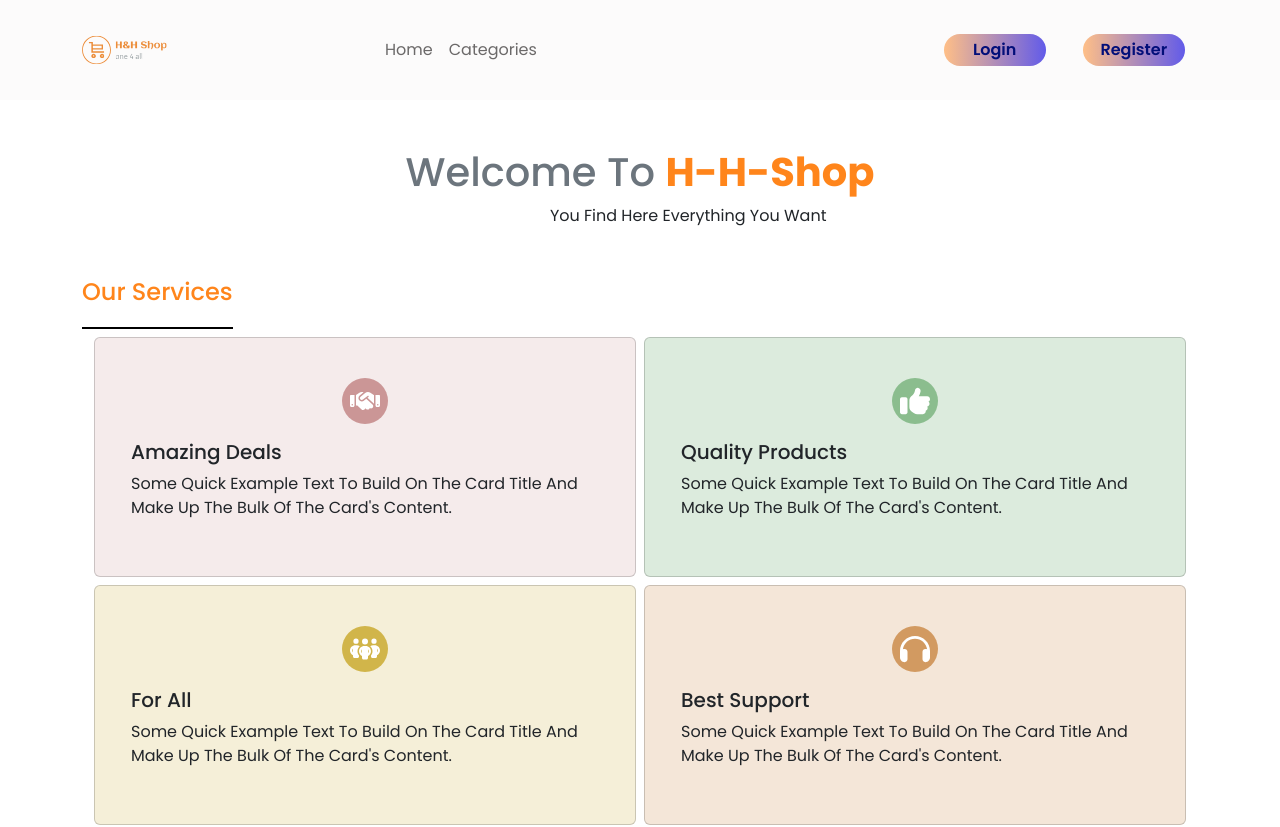
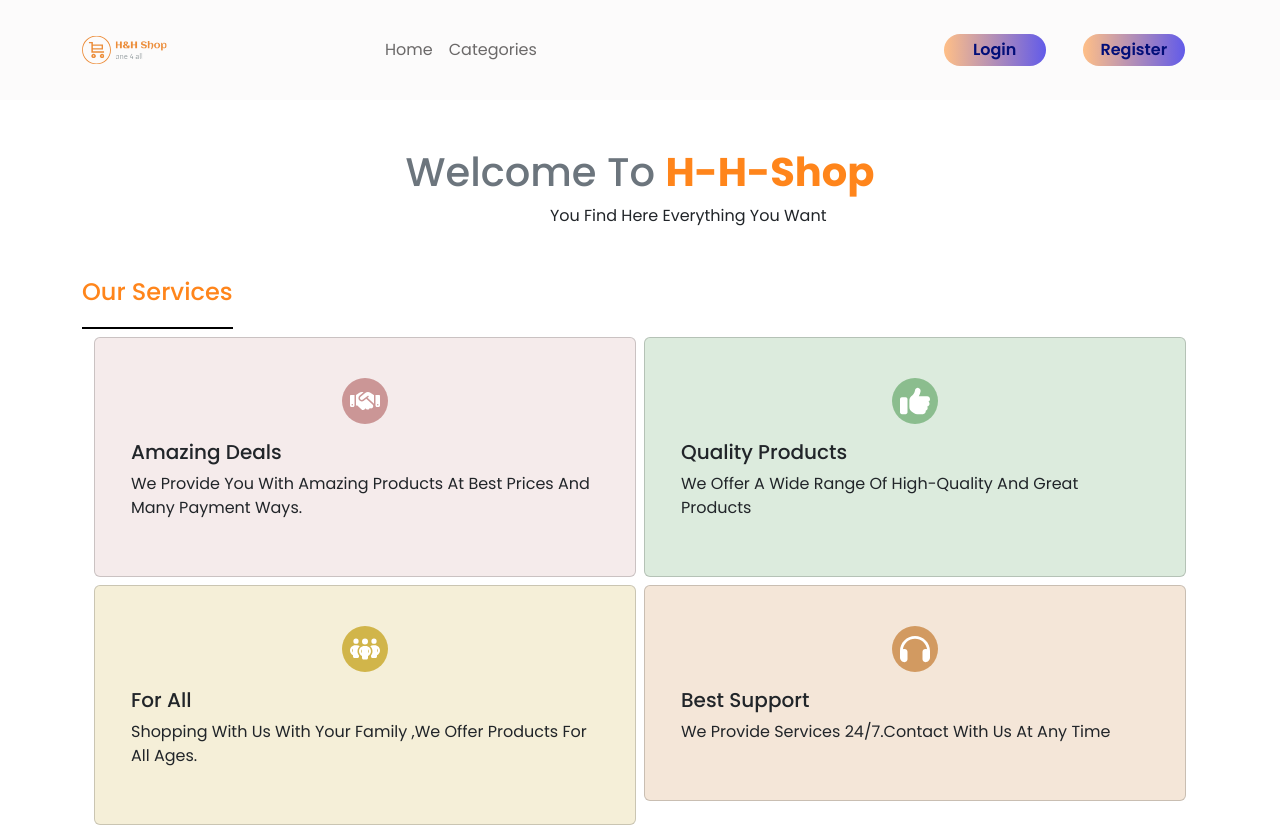
Before and after one commit to horia-abdaljabbar/finalProject-SHOP, a React (Vite) app: page / in a window 1280 px wide. Shown: the top 827 px of the page. Built offline with nearby package versions, Linux system fonts and the light colour scheme; no server answers; the HTML template or start-up script is replaced by a standard one.

Commit message:
update home page

```diff
--- a/src/components/DetailsHome/DetailsHome.jsx
+++ b/src/components/DetailsHome/DetailsHome.jsx
@@ -16,7 +16,7 @@ function DetailsHome() {
       <FontAwesomeIcon icon={faHandshake} style={{background: "#cb9696",}}/>
               <div className="card-body">
           <h5 className="card-title">Amazing Deals</h5>
-          <p className="card-text">Some quick example text to build on the card title and make up the bulk of the card's content.</p>
+          <p className="card-text">We provide you with amazing products at best prices and many payment ways.</p>
           {/* <a href="#" className="btn btn-primary">Go somewhere</a> */}
         </div>
       </div>
@@ -25,7 +25,7 @@ function DetailsHome() {
       <div className="card" style={{background: "#dcebdd",}}>
       <FontAwesomeIcon icon={ faThumbsUp} style={{background: "#8bbd8e",}} />        <div className="card-body">
           <h5 className="card-title">Quality Products</h5>
-          <p className="card-text">Some quick example text to build on the card title and make up the bulk of the card's content.</p>
+          <p className="card-text">We offer a wide range of high-quality and great products</p>
           {/* <a href="#" className="btn btn-primary">Go somewhere</a> */}
         </div>
       </div>
@@ -34,7 +34,7 @@ function DetailsHome() {
       <div className="card" style={{background: "#f5efd8",}}>
       <FontAwesomeIcon icon={ faPeopleGroup} style={{background: "#d1b54a",}} />        <div className="card-body">
           <h5 className="card-title">For All</h5>
-          <p className="card-text">Some quick example text to build on the card title and make up the bulk of the card's content.</p>
+          <p className="card-text">shopping with us with your family ,we offer products for all ages.</p>
           {/* <a href="#" className="btn btn-primary">Go somewhere</a> */}
         </div>
       </div>
@@ -43,7 +43,7 @@ function DetailsHome() {
       <div className="card" style={{background: "#f4e6d8",}}>
       <FontAwesomeIcon icon={faHeadphones} style={{background: "#d29a61",}} />        <div className="card-body">
           <h5 className="card-title">Best Support</h5>
-          <p className="card-text">Some quick example text to build on the card title and make up the bulk of the card's content.</p>
+          <p className="card-text">we provide services 24/7.contact with us at any time</p>
           {/* <a href="#" className="btn btn-primary">Go somewhere</a> */}
         </div>
       </div>
```
